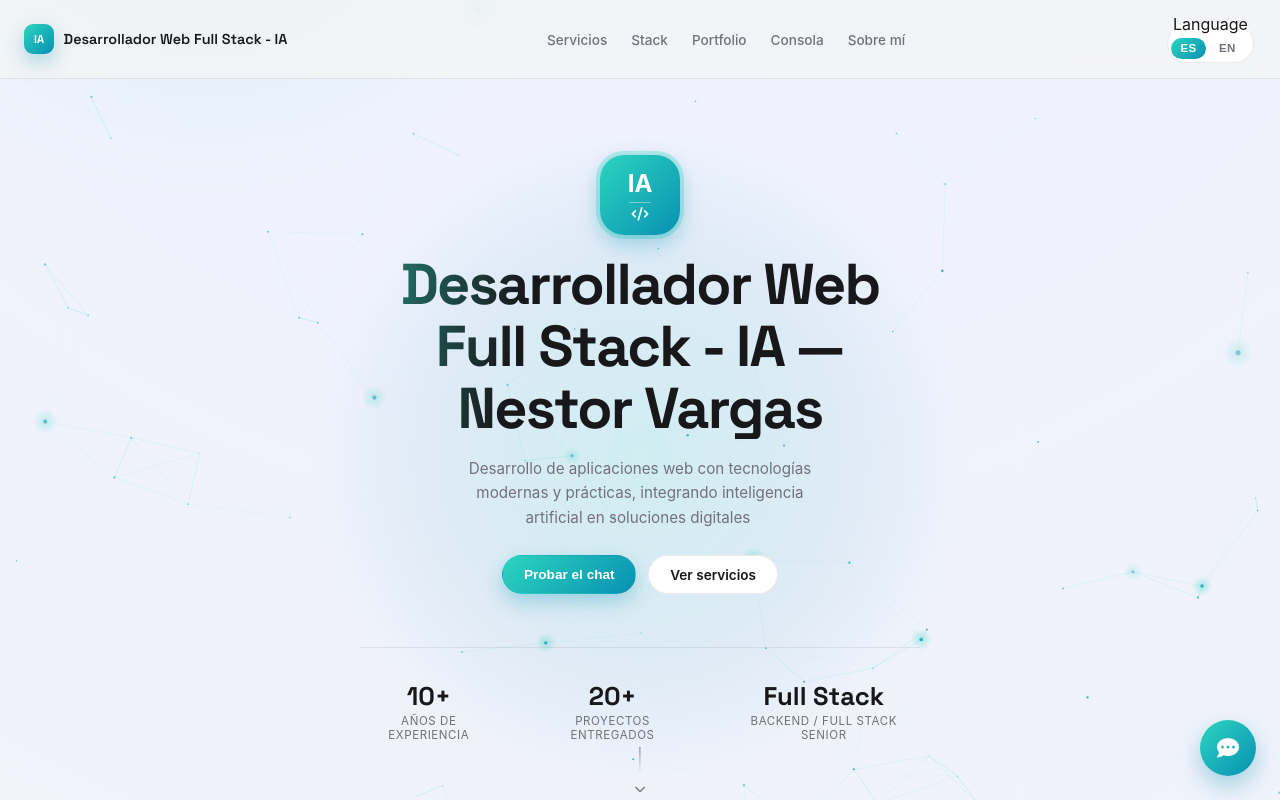
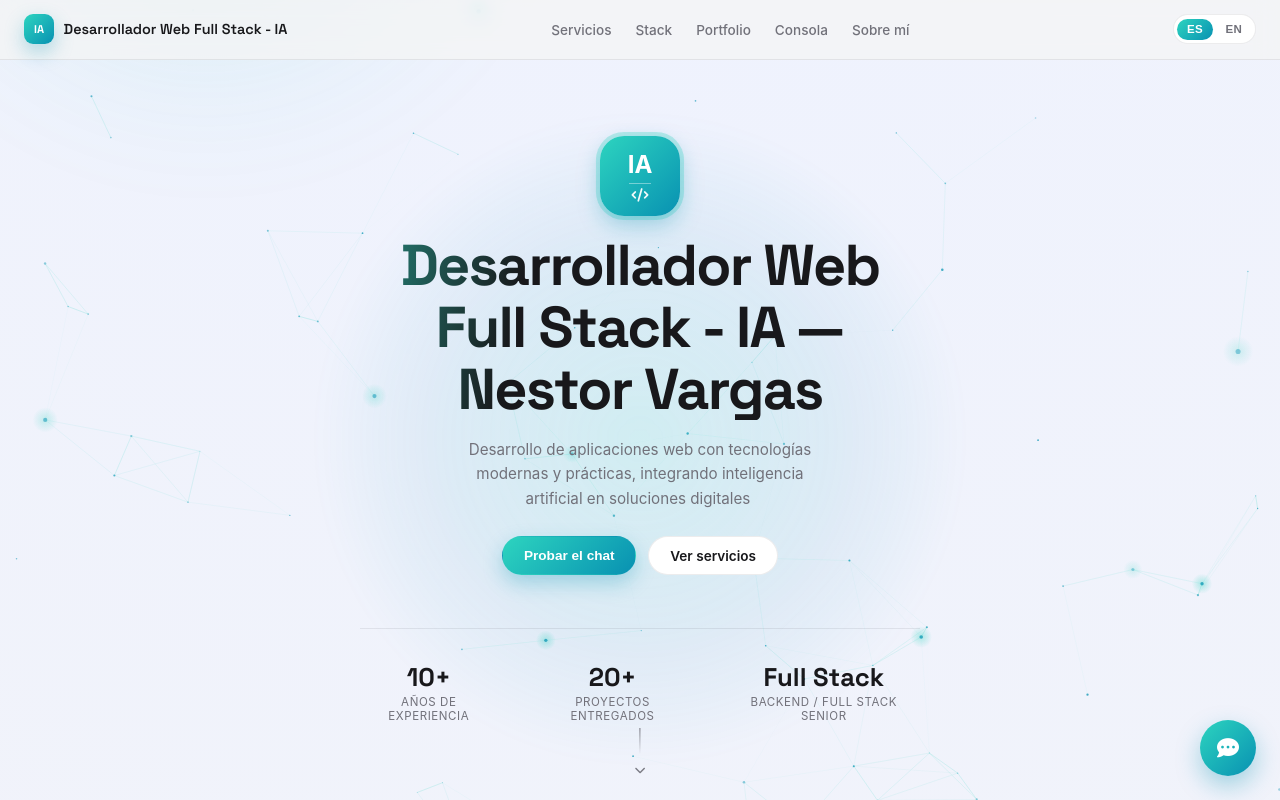
Before and after one commit to nestorvargas/mi-web, a React (Vite) app: page / in a window 1280 px wide. Shown: the top 800 px of the page. Built offline with nearby package versions, Linux system fonts and the light colour scheme.

Commit message:
style(portal_web): add visually-hidden utility and fix lang-switch margin

```diff
--- a/src/index.css
+++ b/src/index.css
@@ -258,14 +258,25 @@ nav {
   }
 }
 
+.visually-hidden {
+  position: absolute;
+  width: 1px;
+  height: 1px;
+  margin: -1px;
+  overflow: hidden;
+  clip: rect(0, 0, 0, 0);
+  white-space: nowrap;
+}
+
 .lang-switch {
   display: flex;
   align-items: center;
   gap: 0.2rem;
+  margin: 0;
   padding: 0.2rem;
+  border: 1px solid var(--card-border);
   border-radius: 999px;
   background: var(--card-bg);
-  border: 1px solid var(--card-border);
   flex-shrink: 0;
 }
 
```
